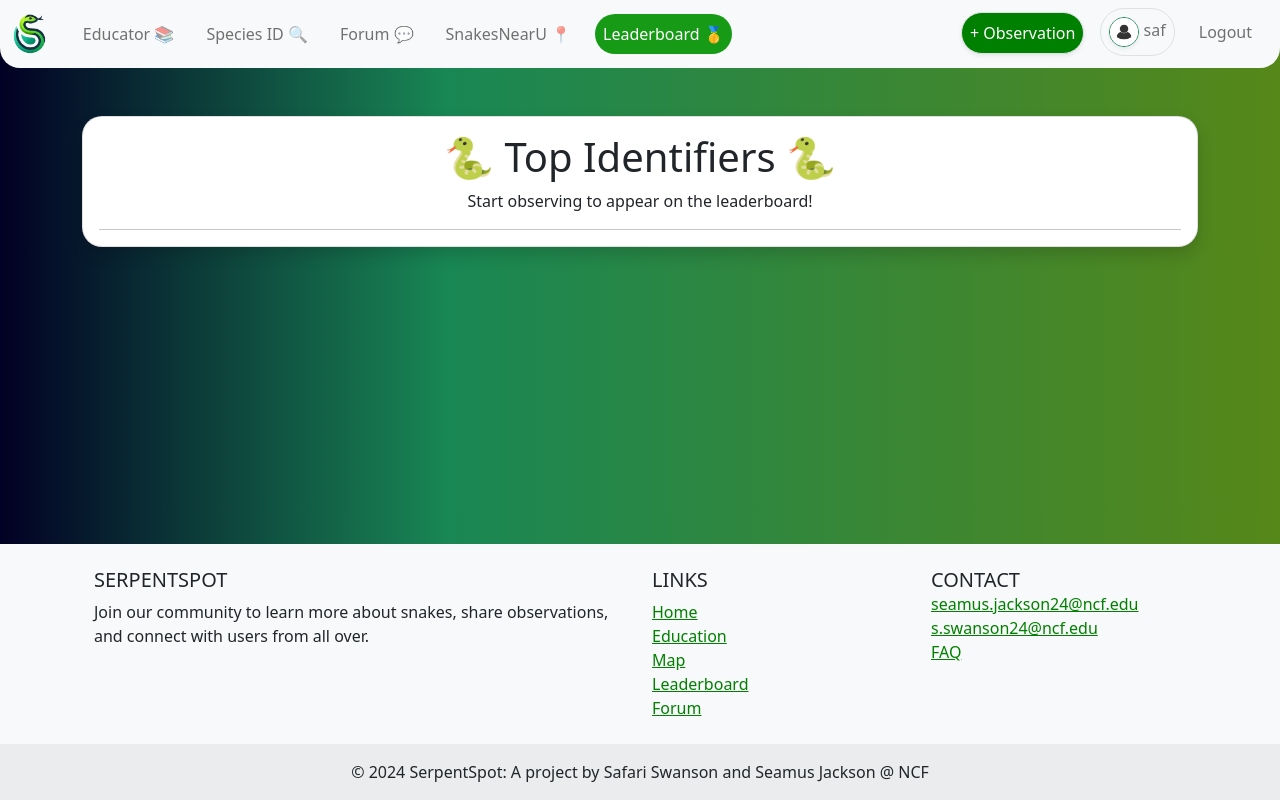
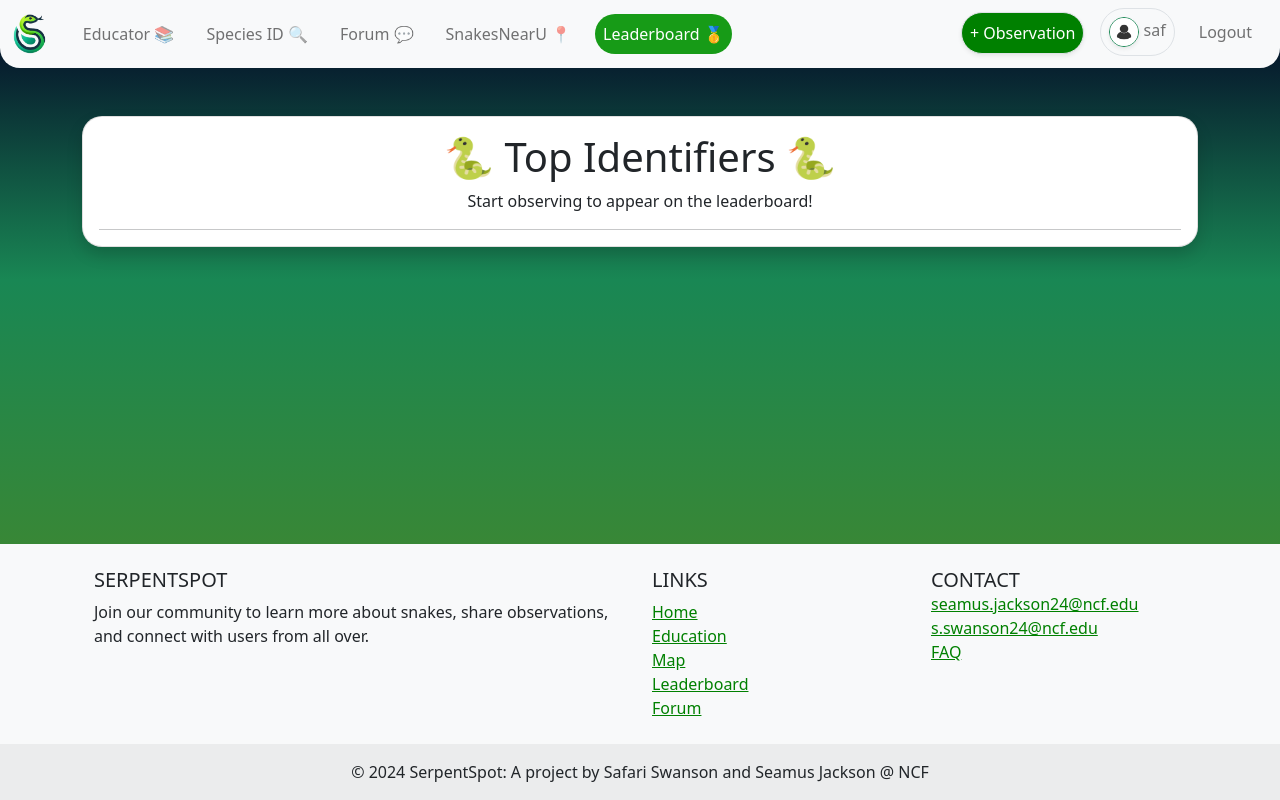
Before and after one commit to ReverendSafari/SerpentSpotProject, a Django app: page /Leaderboard/ in a window 1280 px wide. Run offline with Django 5.2, Linux system fonts and the light colour scheme; a user stored in the database is signed in; data comes from the database, SQL or seed files in the repository.

Commit message:
missed a background rotation
fixed

```diff
--- a/Leaderboard/templates/leaderboard.html
+++ b/Leaderboard/templates/leaderboard.html
@@ -35,7 +35,7 @@
     }
     body {
         background: rgb(2,0,36);
-        background: -webkit-linear-gradient(0deg, rgba(2,0,36,1) 0%, rgba(25,135,84,1) 35%, rgba(86,135,25,1) 100%);
+        background: -webkit-linear-gradient(270deg, rgba(2,0,36,1) 0%, rgba(25,135,84,1) 35%, rgba(86,135,25,1) 100%);
     }
 </style>
 {% endblock extra_css %}
```
